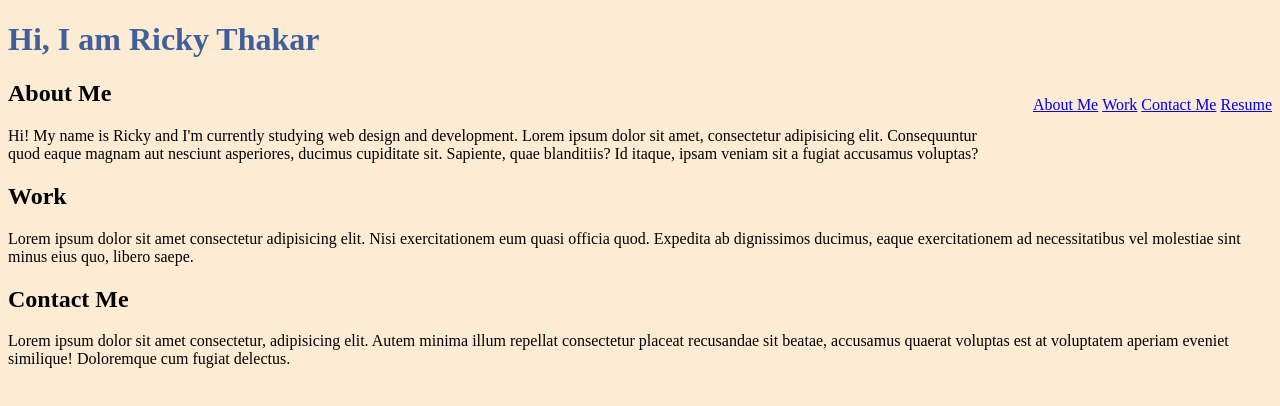
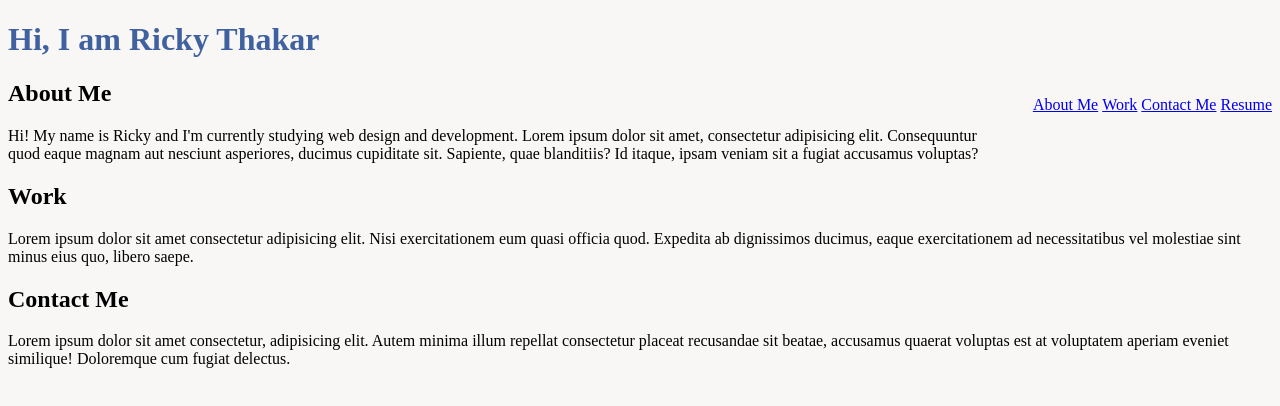
Before and after one commit to Rickythakar/Personal-Portfolio, a plain HTML site: page index.html in a window 1280 px wide. Drawn offline with Linux system fonts and the light colour scheme.

Commit message:
changed background color to a lighter shade

```diff
--- a/assets/style.css
+++ b/assets/style.css
@@ -1,11 +1,10 @@
 /* WEBPAGE COLOR */
-body {background-color: rgb(253, 235, 212)
+body {background-color: rgb(248, 247, 246)
 }
 
 h1 {font-family:'Times New Roman', Times, serifl;
     color: rgba(12, 55, 134, 0.781);
 }
-
 
     header nav {float: right;
 
@@ -13,5 +12,3 @@ h1 {font-family:'Times New Roman', Times, serifl;
         header nav ul li {display: inline-block;
 
         }
-
-    }
```
